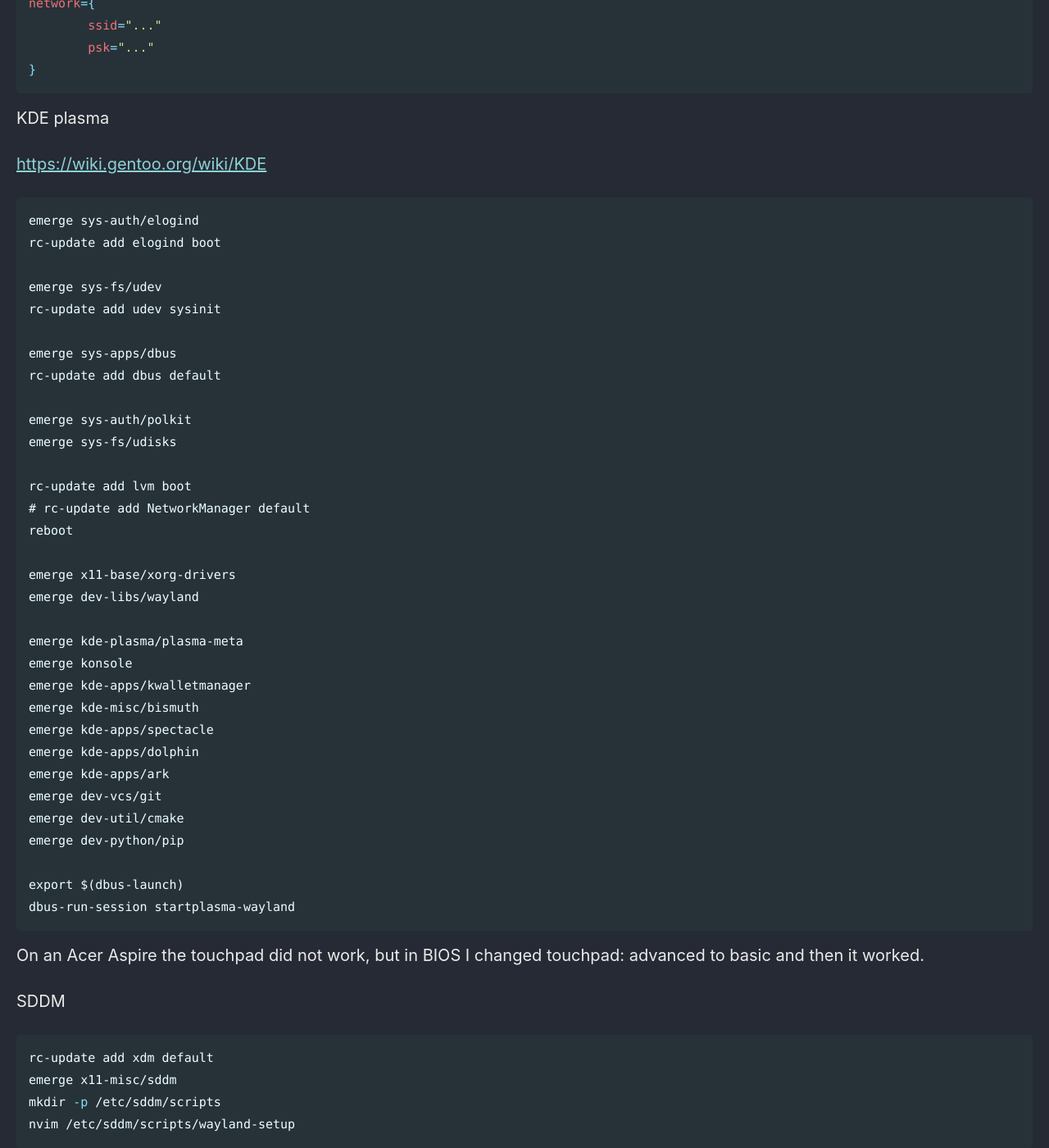
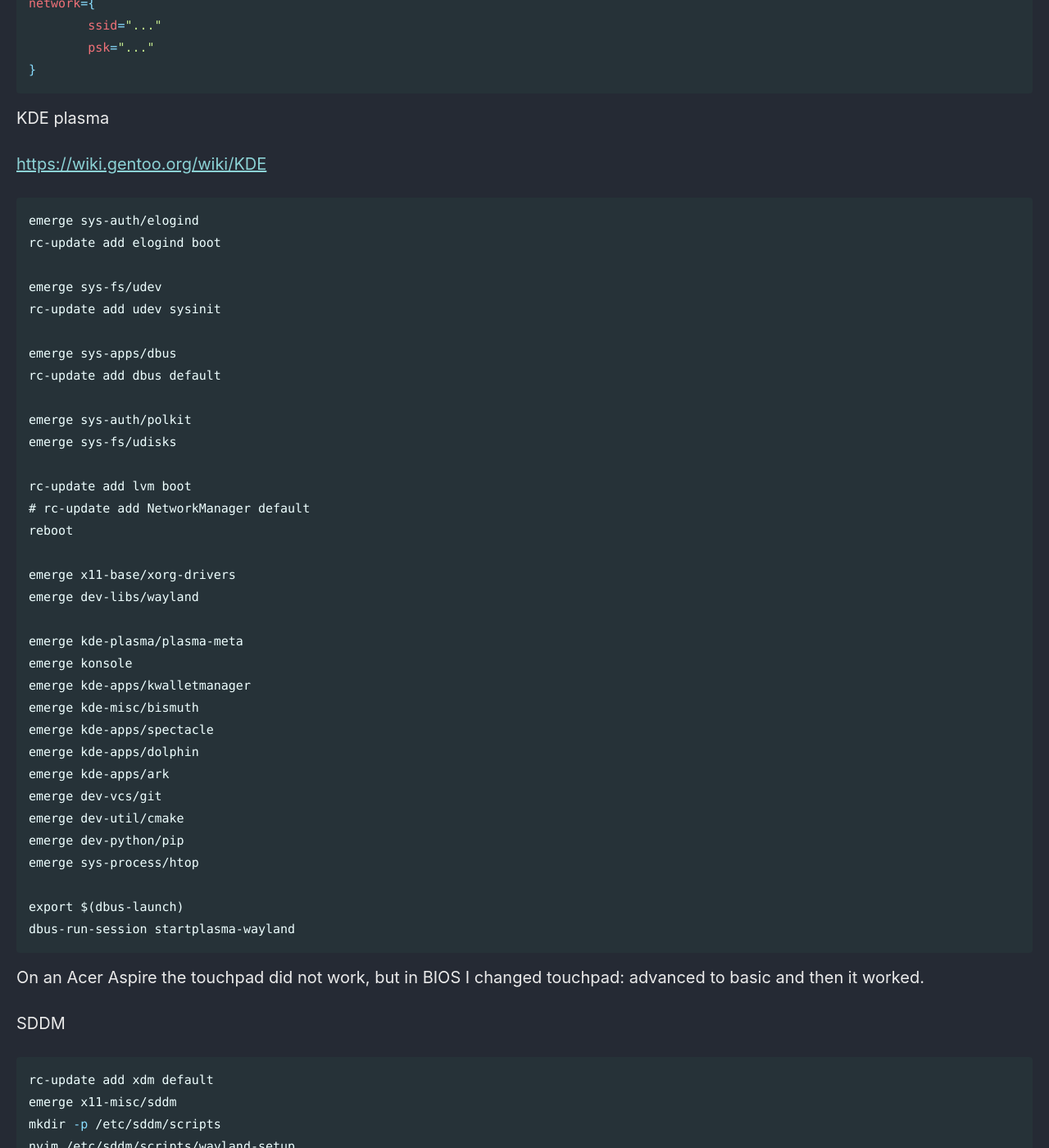
Before and after one commit to Connor-McCartney/Connor-McCartney.github.io, a Jekyll site: the page built from _pages/misc/gentoo.md, in a window 1280 px wide and 1400 px high, scrolled down 5377 px. Shown: the whole window at 82% size. Built offline with Jekyll 4.4.1, drawn with Linux system fonts in a browser that asks for light colours; cached includes are drawn as plain includes.

Commit message:
Update gentoo.md

```diff
--- a/_pages/misc/gentoo.md
+++ b/_pages/misc/gentoo.md
@@ -281,6 +281,7 @@ emerge kde-apps/ark
 emerge dev-vcs/git
 emerge dev-util/cmake
 emerge dev-python/pip
+emerge sys-process/htop
 
 export $(dbus-launch)
 dbus-run-session startplasma-wayland
```
